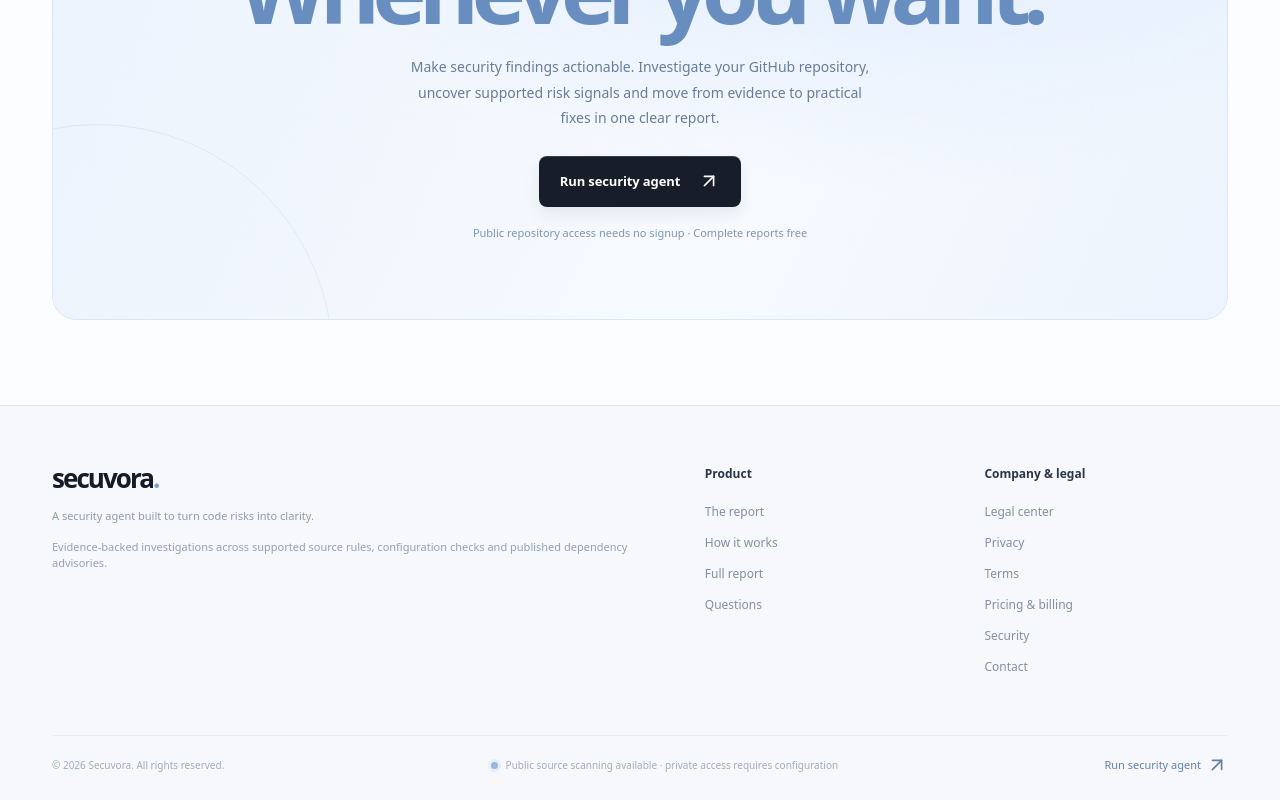
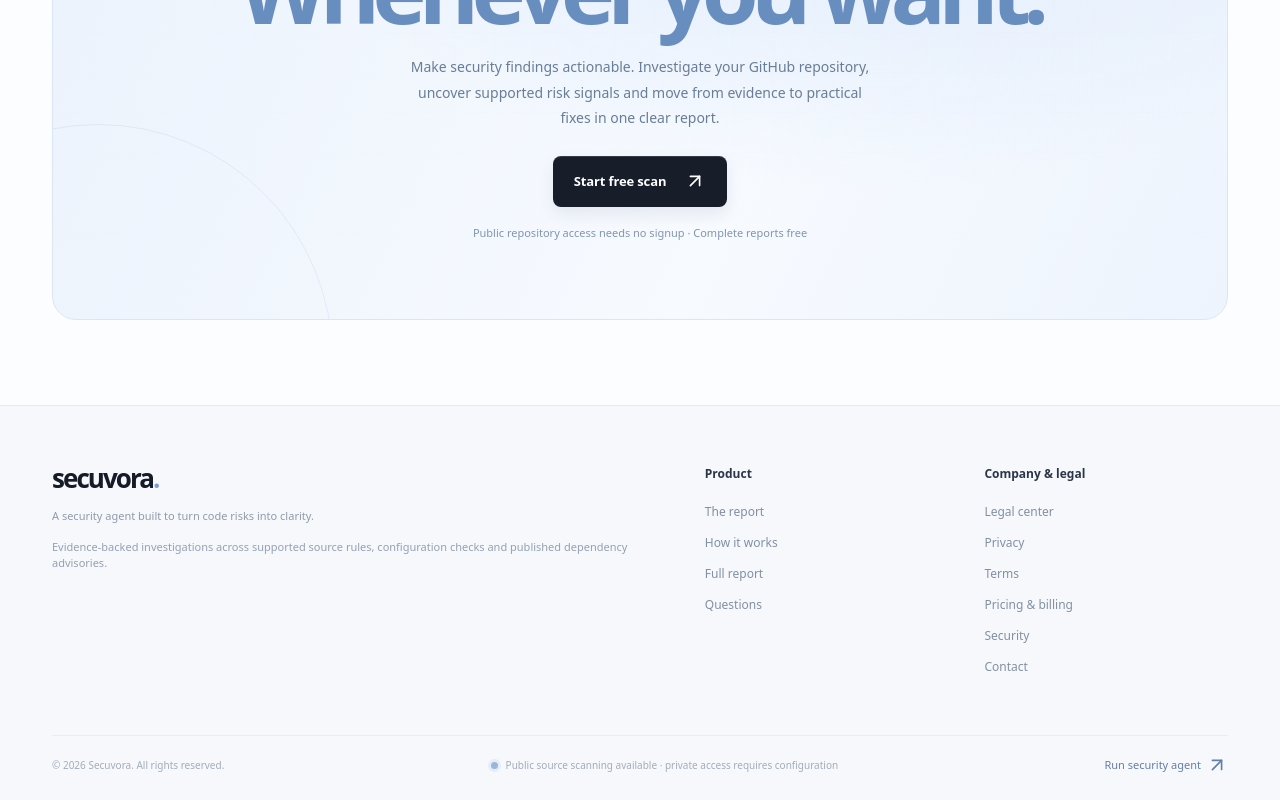
Before and after one commit to helloskyorigin/Safe-sure, a Next.js app: page / in a window 1280 px wide. Shown: the part 5073-5873 px from the top of the page. Built offline with nearby package versions, Linux system fonts and the light colour scheme.

Commit message:
ux: consistent explicit free-scan calls to action and E2E contract

```diff
--- a/components/FinalCTA.tsx
+++ b/components/FinalCTA.tsx
@@ -13,7 +13,7 @@ export default function FinalCTA({ onOpenAssessment }: { onOpenAssessment: () =>
           <span className="final-eyebrow"><ShieldCheck size={15}/> YOUR AI SECURITY AGENT</span>
           <h2 id="final-cta-title">Understand your code.<br/><em>Whenever you want.</em></h2>
           <p>Make security findings actionable. Investigate your GitHub repository, uncover supported risk signals and move from evidence to practical fixes in one clear report.</p>
-          <button type="button" className="button button-dark final-button" onClick={onOpenAssessment}>Run security agent <ArrowUpRight size={17}/></button>
+          <button type="button" className="button button-dark final-button" onClick={onOpenAssessment}>Start free scan <ArrowUpRight size={17}/></button>
           <small>Public repository access needs no signup · Complete reports free</small>
         </motion.div>
       </div>
```
